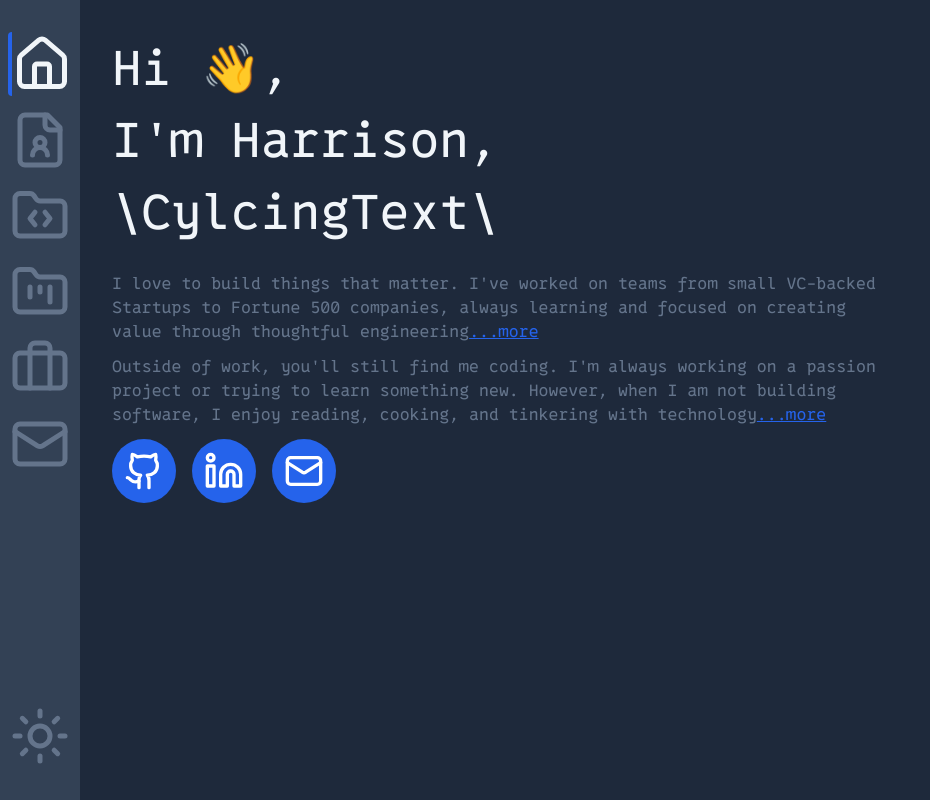
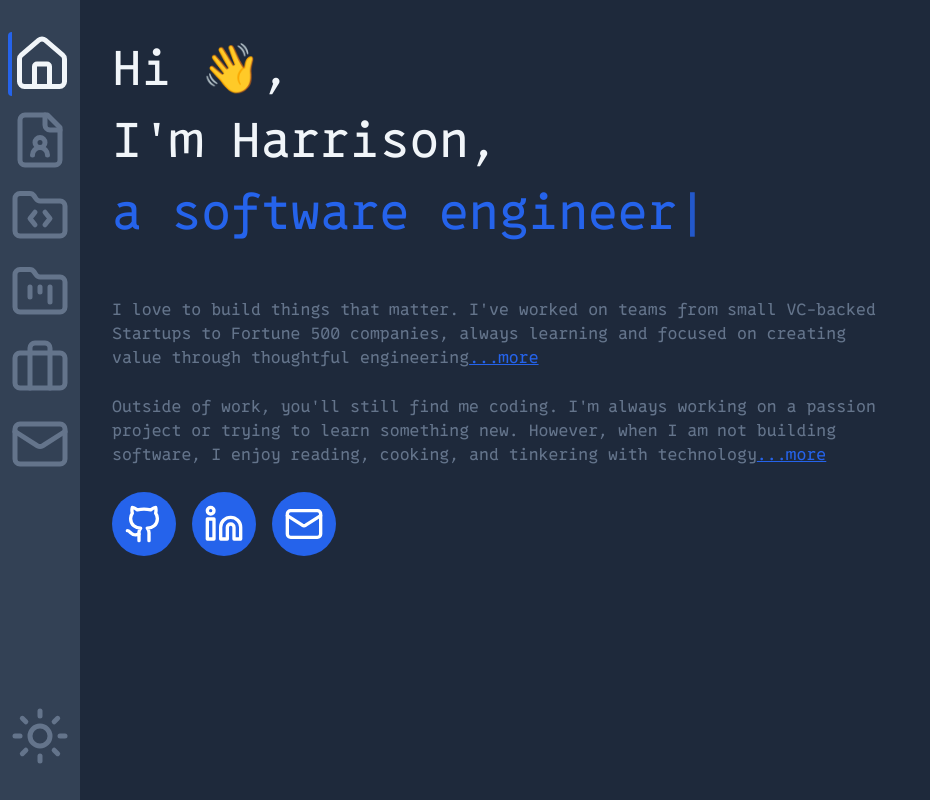
Before and after one commit to Harrison-Blair/personal-website, a Next.js app: page / in a window 1280 px wide. Shown: the whole page, without its empty margins (0-930 px from the left). Built offline with nearby package versions, Linux system fonts and the light colour scheme.

Commit message:
Add typewriter effect

```diff
--- /dev/null
+++ b/src/app/components/ui/TypewriterText.tsx
@@ -0,0 +1,59 @@
+'use client';
+
+import { useState, useEffect } from 'react';
+
+interface TypewriterTextProps {
+  text: string[];
+  styling?: string;
+  typeSpeed?: number;
+  deleteSpeed?: number;
+  delayBetweenWords?: number;
+  cursor?: string;
+}
+
+export default function TypewriterText({
+  text,
+  styling = '',
+  typeSpeed = 150,
+  deleteSpeed = 100,
+  delayBetweenWords = 3000,
+  cursor = '|',
+}: Readonly<TypewriterTextProps>) {
+  const [displayedText, setDisplayedText] = useState('');
+  const [currentWordIndex, setCurrentWordIndex] = useState(0);
+  const [isTyping, setIsTyping] = useState(true);
+  const [waiting, setWaiting] = useState(false);
+
+  useEffect(() => {
+    const currentWord = text[currentWordIndex];
+    const speed = isTyping ? typeSpeed : deleteSpeed;
+
+    const timeout = setTimeout(() => {
+      setWaiting(false);
+      const newText = isTyping
+        ? currentWord.slice(0, displayedText.length + 1)
+        : currentWord.slice(0, displayedText.length - 1);
+
+      setDisplayedText(newText);
+
+      if (isTyping && newText === currentWord) {
+        // Finished typing, wait then start deleting
+        setWaiting(true);
+        setTimeout(() => setIsTyping(false), delayBetweenWords);
+      } else if (!isTyping && newText === '') {
+        // Finished deleting, move to next word
+        setIsTyping(true);
+        setCurrentWordIndex((prev) => (prev + 1) % text.length);
+      }
+    }, speed);
+
+    return () => clearTimeout(timeout);
+  }, [displayedText, currentWordIndex, isTyping, text, typeSpeed, deleteSpeed, delayBetweenWords]);
+
+  return (
+    <span className={styling}>
+      {displayedText}
+      <span className={waiting ? "animate-blink" : ""}>{cursor}</span>
+    </span>
+  );
+}
--- a/src/app/page.tsx
+++ b/src/app/page.tsx
@@ -1,20 +1,24 @@
 import Link from 'next/link';
 import CircularButton from './components/ui/CircularButton';
 import { Github, Linkedin, Mail } from 'lucide-react';
+import TypewriterText from './components/ui/TypewriterText';
 
 export default function Home() {
   return (
     <div className="grid grid-cols-[2fr_1fr] h-[90vh] w-[90vw] overflow-hidden">
       <div> {/* Column 2/3 of Screen */}
         <div className="grid grid-rows-3 h-full">
-          <div> {/* Welcome Message */}
-            <h1 className="text-[6vh] whitespace-nowrap h-full flex">
+          <div className="text-[6vh]"> {/* Welcome Message */}
+            <h1>
               Hi 👋, <br />
               I&apos;m Harrison, <br />
-              \CylcingText\
+              <TypewriterText
+              text={["a software engineer", "a tech enthusiast", "a lifelong learner"]}
+              styling="text-[var(--primary)]"
+              />
             </h1>
           </div>
-          <div className="grid grid-rows-3 gap-[10px]">
+          <div className="grid grid-rows-3 gap-[25px]">
             <div>
               <p className="text-[2vh] text-[var(--secondary)]">
                 I love to build things that matter. I've worked on teams from small VC-backed Startups to Fortune 500 companies, always learning and focused on creating value through thoughtful engineering
--- a/tailwind.config.ts
+++ b/tailwind.config.ts
@@ -17,6 +17,15 @@ const config: Config = {
         sans: ['var(--font-proto)', 'ui-sans-serif', 'system-ui'],
         mono: ['var(--font-proto-mono)', 'ui-monospace', 'SFMono-Regular'],
       },
+      keyframes: {
+        blink: {
+          '0%, 100%': { opacity: '1' },
+          '50%': { opacity: '0' },
+        }
+      },
+      animation: {
+        blink: 'blink 1.5s infinite', // Adjust duration and timing as needed
+      }
     },
   },
   plugins: [],
```
